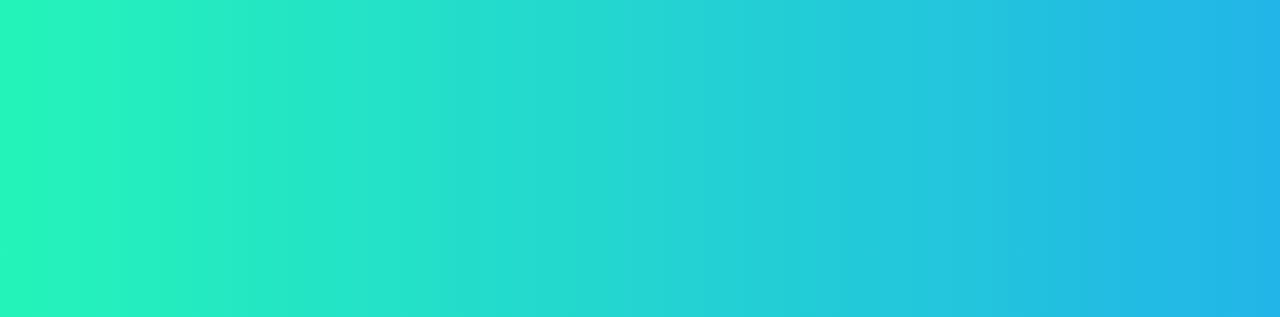
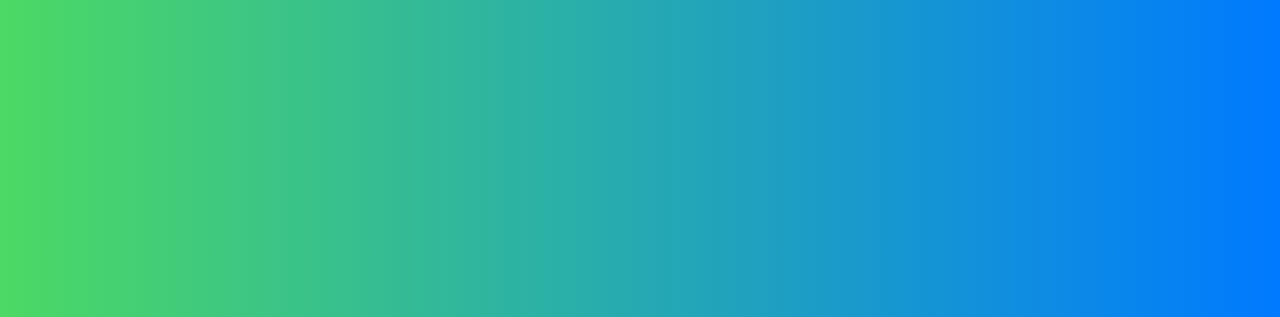
Before and after one commit to vitorgt/vitorgt.github.io, a plain HTML site: page index.html in a window 1280 px wide. Shown: the top 317 px of the page. Drawn offline with Linux system fonts and the light colour scheme.

Commit message:
Update style.css

```diff
--- a/style.css
+++ b/style.css
@@ -10,7 +10,7 @@
 	width: 100%;
 	height: 100%;
 	background: #22b5e8;
-	background: linear-gradient(to right ,#24f4b9, #22b5e8);
+	background: linear-gradient(to right ,#4cd964, #007aff);
 }
 
 a {
```
